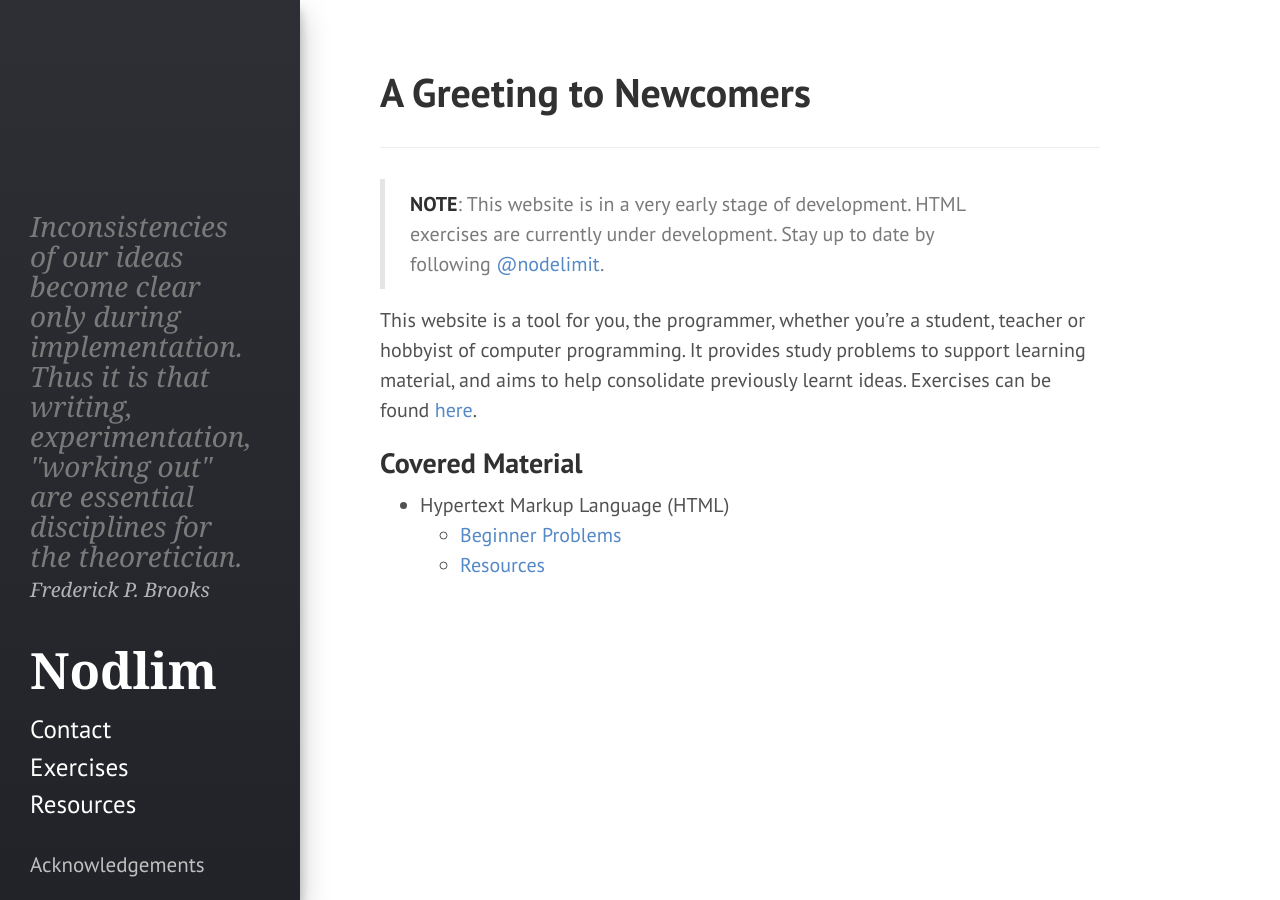
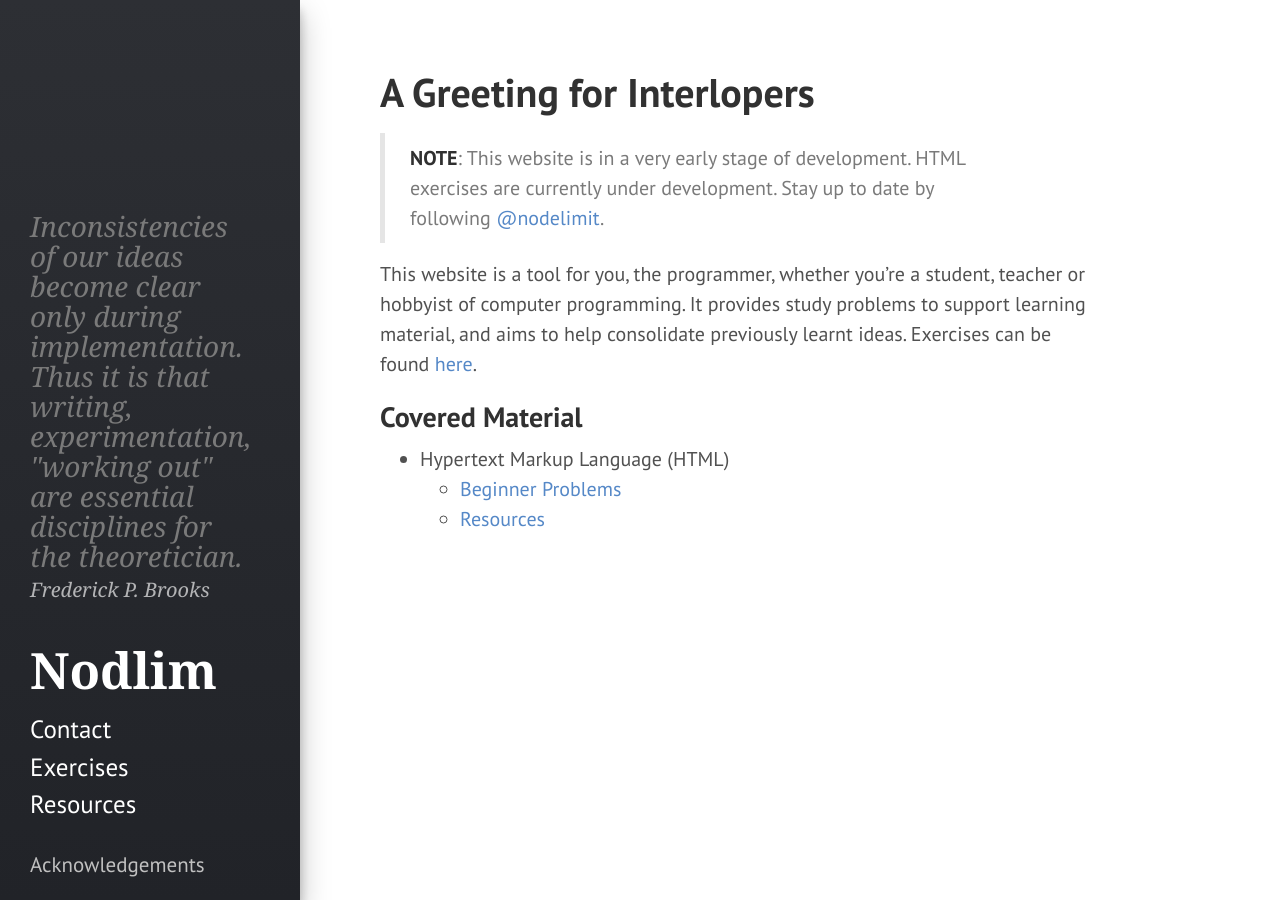
Before and after one commit to kranzuft/nodlim_old, a Jekyll site: the page built from index.md, in a window 1280 px wide. Built offline with Jekyll 4.4.1, drawn with Linux system fonts in a browser that asks for light colours.

Commit message:
Changed site title

```diff
--- a/index.md
+++ b/index.md
@@ -7,9 +7,8 @@ qcite: https://en.wikipedia.org/wiki/The_Mythical_Man-Month
 qauth-short: I.Kant
 ---
 
-# A Greeting to Newcomers
-
--------------------------
+A Greeting for Interlopers
+==========================
 
 > **NOTE**: This website is in a very early stage of development. HTML exercises are currently under development. Stay up to date by following [@nodelimit][twit-nod].
 
```
